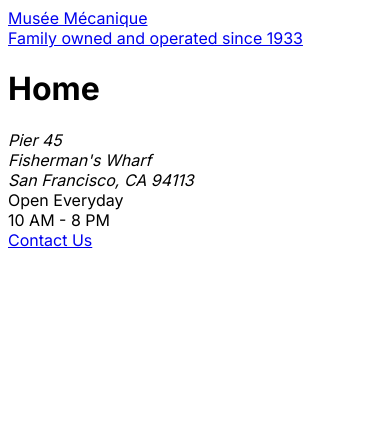
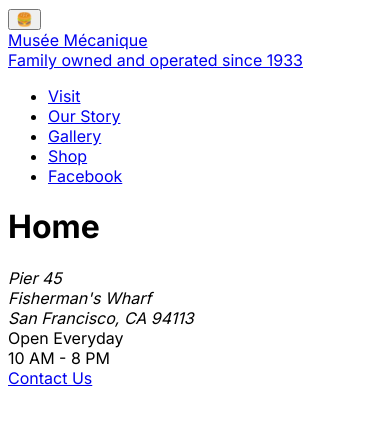
Before and after one commit to jamesthomasdavey/musee-next, a Next.js app: page / in a window 390 px wide. Shown: the top 424 px of the page. Built offline with nearby package versions, Linux system fonts and the light colour scheme.

Commit message:
set up mobile navigation

```diff
--- a/app/components/Header/Header.js
+++ b/app/components/Header/Header.js
@@ -1,8 +1,19 @@
 import Link from 'next/link'
+
+import Navigation from './components/Navigation/Navigation'
+import MobileNavigation from './components/MobileNavigation/MobileNavigation'
+
+const navLinks = [
+	{ name: "Visit", url: "visit" },
+	{ name: "Our Story", url: "story" },
+	{ name: "Gallery", url: "gallery" },
+	{ name: "Shop", url: "shop" }
+]
 
 const Header = () => {
 	return (
 		<header>
+			<MobileNavigation navLinks={navLinks} />
 			<Link href="/">
 				<div>
 					Musée Mécanique
@@ -11,6 +22,7 @@
 					Family owned and operated since 1933
 				</div>
 			</Link>
+			<Navigation navLinks={navLinks} />
 		</header>
 	)
 }
--- /dev/null
+++ b/app/components/Header/components/MobileNavigation/MobileNavigation.js
@@ -0,0 +1,45 @@
+"use client"
+import { useState } from 'react'
+import Link from 'next/link'
+
+import classes from './MobileNavigation.module.css'
+
+const MobileNavigation = props => {
+  const [isExpanded, setIsExpanded] = useState("false");
+  const toggleIsExpanded = () => {
+    if (isExpanded === "false") {
+      setIsExpanded("true");
+    } else {
+      setIsExpanded("false");
+    }
+  }
+  return (
+    <div
+      role={isExpanded === "false" ? undefined : "dialog"}
+      aria-label={isExpanded === "false" ? undefined : "Menu"}
+      aria-modal={isExpanded === "false" ? undefined : "true"}
+      className={[isExpanded === "true" && classes.expanded].join(" ")}
+    >
+      <button onClick={toggleIsExpanded} aria-expanded={isExpanded} aria-label="Menu">
+        {isExpanded === "false" ? "🍔" : "X"}
+      </button>
+      {
+        isExpanded === "true" &&
+        (<nav>
+          <ul>
+            {props.navLinks.map(navLink => {
+              return (<li key={navLink.url}>
+                <Link href={`/${navLink.url}`}>{navLink.name}</Link>
+              </li>)
+            })}
+            <li>
+              <a href="https://www.facebook.com/museemecaniquesf/" target="_blank">Facebook</a>
+            </li>
+          </ul>
+        </nav>)
+      }
+    </div>
+  )
+}
+
+export default MobileNavigation;
--- /dev/null
+++ b/app/components/Header/components/MobileNavigation/MobileNavigation.module.css
@@ -0,0 +1,8 @@
+.expanded {
+  position: absolute;
+  top: 0;
+  left: 0;
+  width: 100%;
+  height: 100%;
+  background-color: white;
+}
--- /dev/null
+++ b/app/components/Header/components/Navigation/Navigation.js
@@ -0,0 +1,20 @@
+import Link from 'next/link'
+
+const Navigation = (props) => {
+  return (
+    <nav>
+      <ul>
+        {props.navLinks.map(navLink => {
+          return (<li key={navLink.url}>
+            <Link href={`/${navLink.url}`}>{navLink.name}</Link>
+          </li>)
+        })}
+        <li>
+          <a href="https://www.facebook.com/museemecaniquesf/" target="_blank">Facebook</a>
+        </li>
+      </ul>
+    </nav >
+  )
+}
+
+export default Navigation;
--- a/app/story/page.js
+++ b/app/story/page.js
@@ -1,9 +1,9 @@
 import React from 'react'
 
 const StoryPage = () => {
-    return (
-        <div>StoryPage</div>
-    )
+	return (
+		<div>StoryPage</div>
+	)
 }
 
 export default StoryPage
--- a/app/visit/page.js
+++ b/app/visit/page.js
@@ -1,9 +1,9 @@
 import React from 'react'
 
 const VisitPage = () => {
-    return (
-        <div>VisitPage</div>
-    )
+	return (
+		<h1>Visit</h1>
+	)
 }
 
 export default VisitPage
```
Also changed, not shown: app/components/Header/components/MobileNavigation/components/MobileNavigationDialog/MobileNavigationDialog.js (added, +8 -0 lines).
